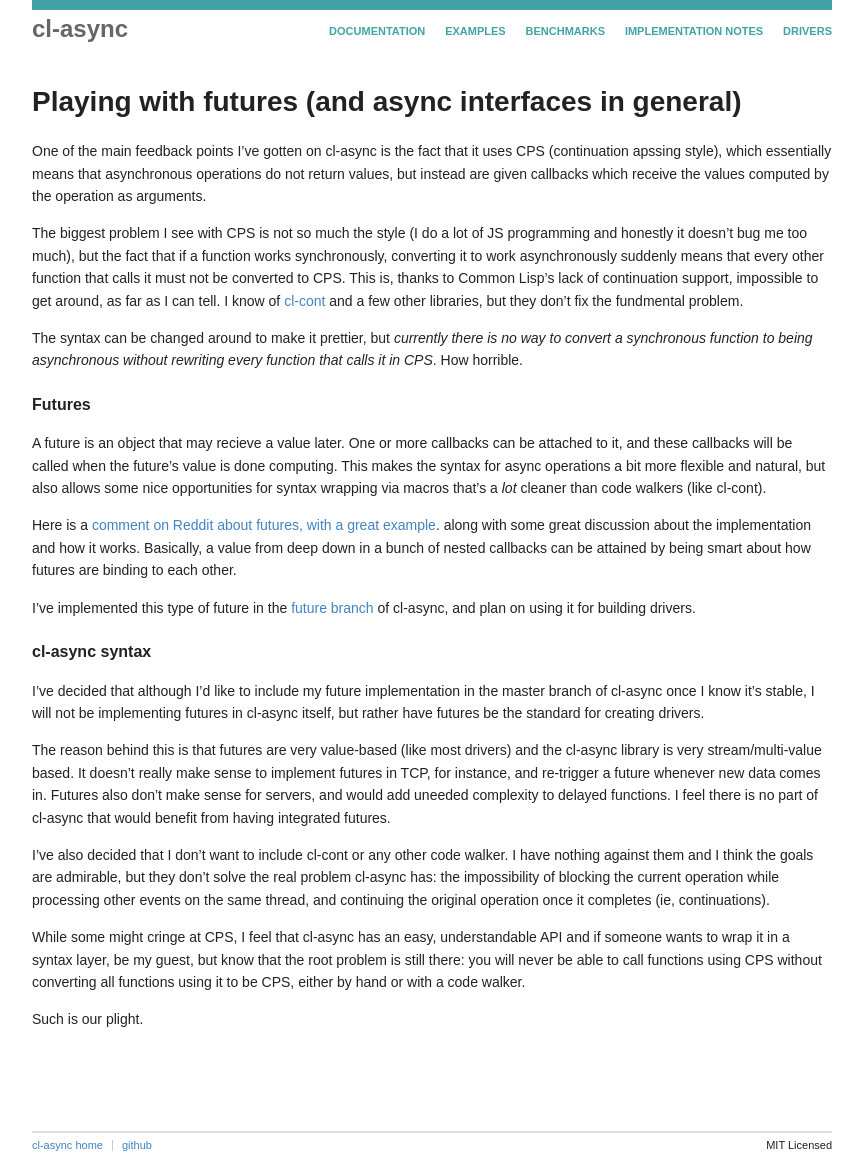
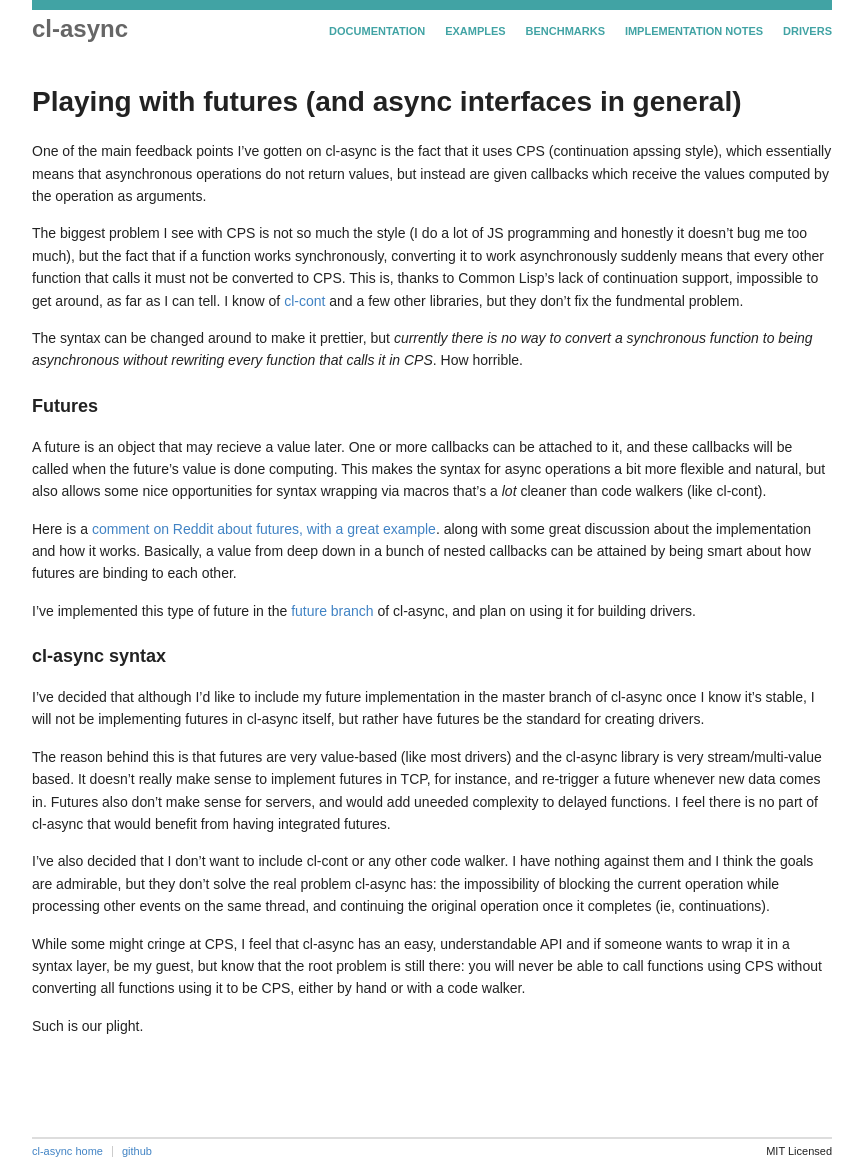
Before and after one commit to orthecreedence/cl-async, a Jekyll site: the page built from _posts/2012-10-25-playing-with-futures.md, in a window 1280 px wide. Shown: the whole page, without its empty margins (208-1071 px from the left). Built offline with Jekyll 4.4.1, drawn with Linux system fonts in a browser that asks for light colours; Markdown is read by kramdown in place of the engine named in the settings.

Commit message:
tittle tweak

```diff
--- a/_posts/2012-10-25-playing-with-futures.md
+++ b/_posts/2012-10-25-playing-with-futures.md
@@ -19,7 +19,7 @@ The syntax can be changed around to make it prettier, but _currently there is no
 way to convert a synchronous function to being asynchronous without rewriting
 every function that calls it in CPS_. How horrible.
 
-#### Futures
+### Futures
 A future is an object that may recieve a value later. One or more callbacks can
 be attached to it, and these callbacks will be called when the future's value is
 done computing. This makes the syntax for async operations a bit more flexible
@@ -34,7 +34,7 @@ by being smart about how futures are binding to each other.
 I've implemented this type of future in the [future branch](https://github.com/orthecreedence/cl-async/tree/future)
 of cl-async, and plan on using it for building drivers.
 
-#### cl-async syntax
+### cl-async syntax
 I've decided that although I'd like to include my future implementation in the
 master branch of cl-async once I know it's stable, I will not be implementing
 futures in cl-async itself, but rather have futures be the standard for creating
```
